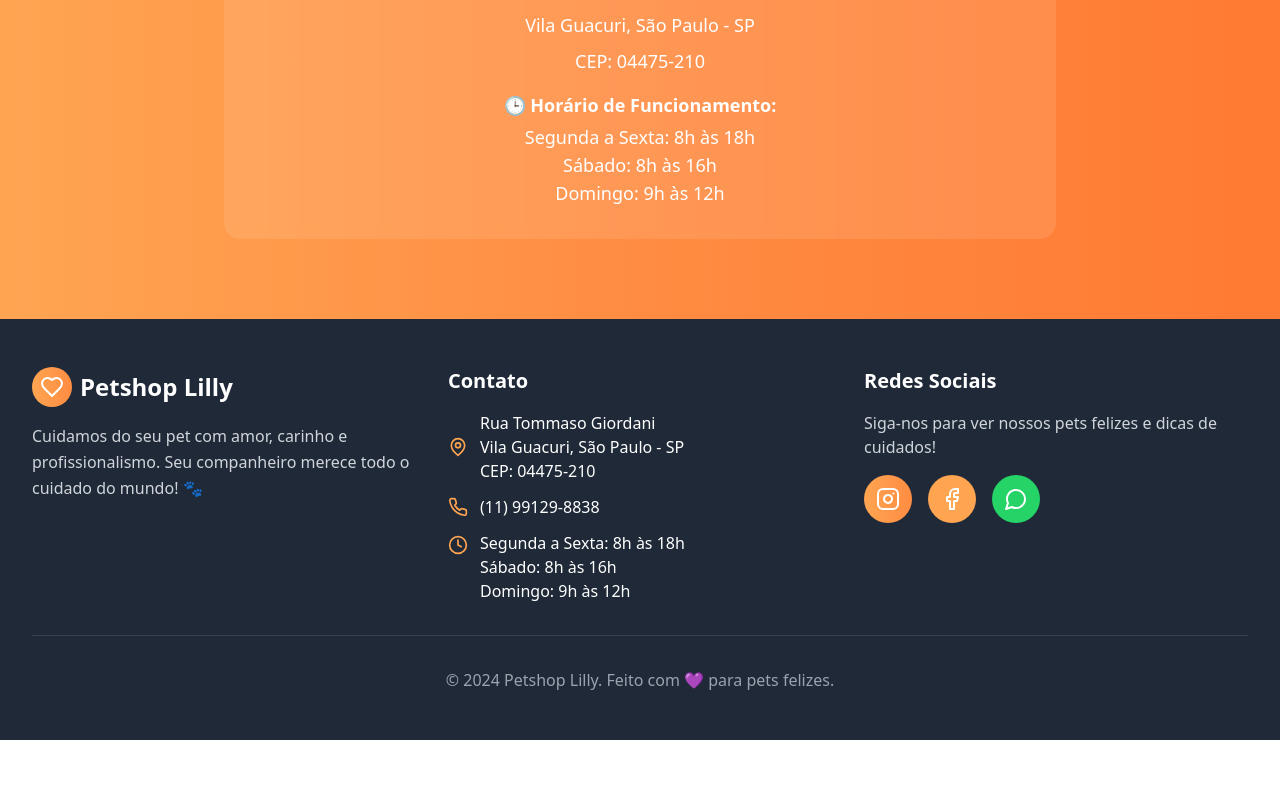
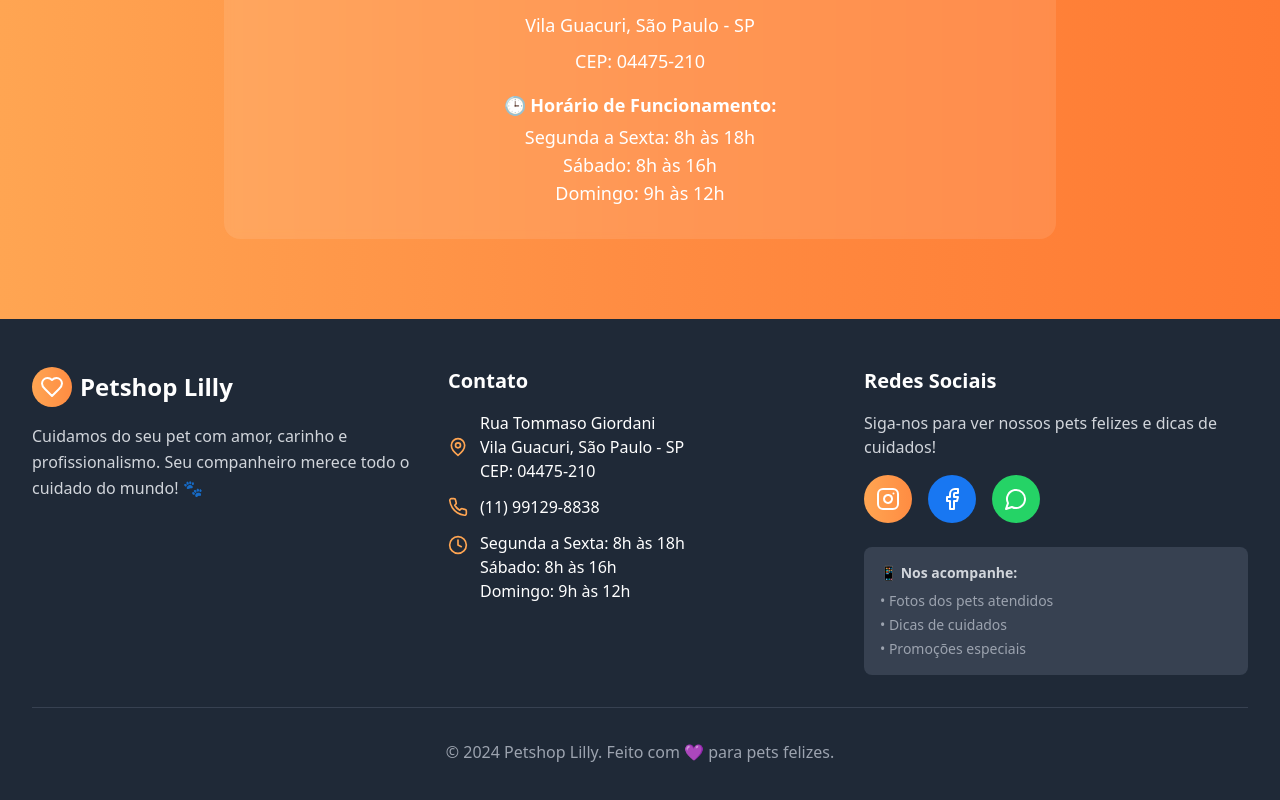
Before and after one commit to Francisco-tads/Petshop-Arena, a React (Vite) app: page / in a window 1280 px wide. Shown: the part 4763-5563 px from the top of the page. Before the commit the page ends 5503 px from the top, so only its background shows below. Built offline with nearby package versions, Linux system fonts and the light colour scheme.

Commit message:
Enhance social media buttons with real links and improved design

```diff
--- a/src/components/Footer.tsx
+++ b/src/components/Footer.tsx
@@ -61,18 +61,22 @@ const Footer = () => {
             </p>
             <div className="flex space-x-4">
               <button
+                onClick={() => window.open('https://instagram.com/petshoplilly', '_blank')}
                 className="p-3 rounded-full transition-all transform hover:scale-110"
                 style={{ background: 'linear-gradient(to right, #FFA552, #FF8C42)' }}
                 onMouseEnter={(e) => e.target.style.background = 'linear-gradient(to right, #FF8C42, #FF7A32)'}
                 onMouseLeave={(e) => e.target.style.background = 'linear-gradient(to right, #FFA552, #FF8C42)'}
+                title="Siga-nos no Instagram"
               >
                 <Instagram className="w-6 h-6" />
               </button>
               <button
+                onClick={() => window.open('https://facebook.com/petshoplilly', '_blank')}
                 className="p-3 rounded-full transition-all transform hover:scale-110"
-                style={{ backgroundColor: '#FFA552' }}
-                onMouseEnter={(e) => e.target.style.backgroundColor = '#FF8C42'}
-                onMouseLeave={(e) => e.target.style.backgroundColor = '#FFA552'}
+                style={{ backgroundColor: '#1877F2' }}
+                onMouseEnter={(e) => e.target.style.backgroundColor = '#166FE5'}
+                onMouseLeave={(e) => e.target.style.backgroundColor = '#1877F2'}
+                title="Curta nossa página no Facebook"
               >
                 <Facebook className="w-6 h-6" />
               </button>
@@ -82,9 +86,21 @@ const Footer = () => {
                 style={{ backgroundColor: '#25D366' }}
                 onMouseEnter={(e) => e.target.style.backgroundColor = '#128C7E'}
                 onMouseLeave={(e) => e.target.style.backgroundColor = '#25D366'}
+                title="Fale conosco no WhatsApp"
               >
                 <MessageCircle className="w-6 h-6" />
               </button>
+            </div>
+
+            <div className="mt-6 p-4 bg-gray-700 rounded-lg">
+              <p className="text-sm text-gray-300 mb-2">
+                📱 <strong>Nos acompanhe:</strong>
+              </p>
+              <div className="text-sm text-gray-400 space-y-1">
+                <p>• Fotos dos pets atendidos</p>
+                <p>• Dicas de cuidados</p>
+                <p>• Promoções especiais</p>
+              </div>
             </div>
           </div>
         </div>
```
